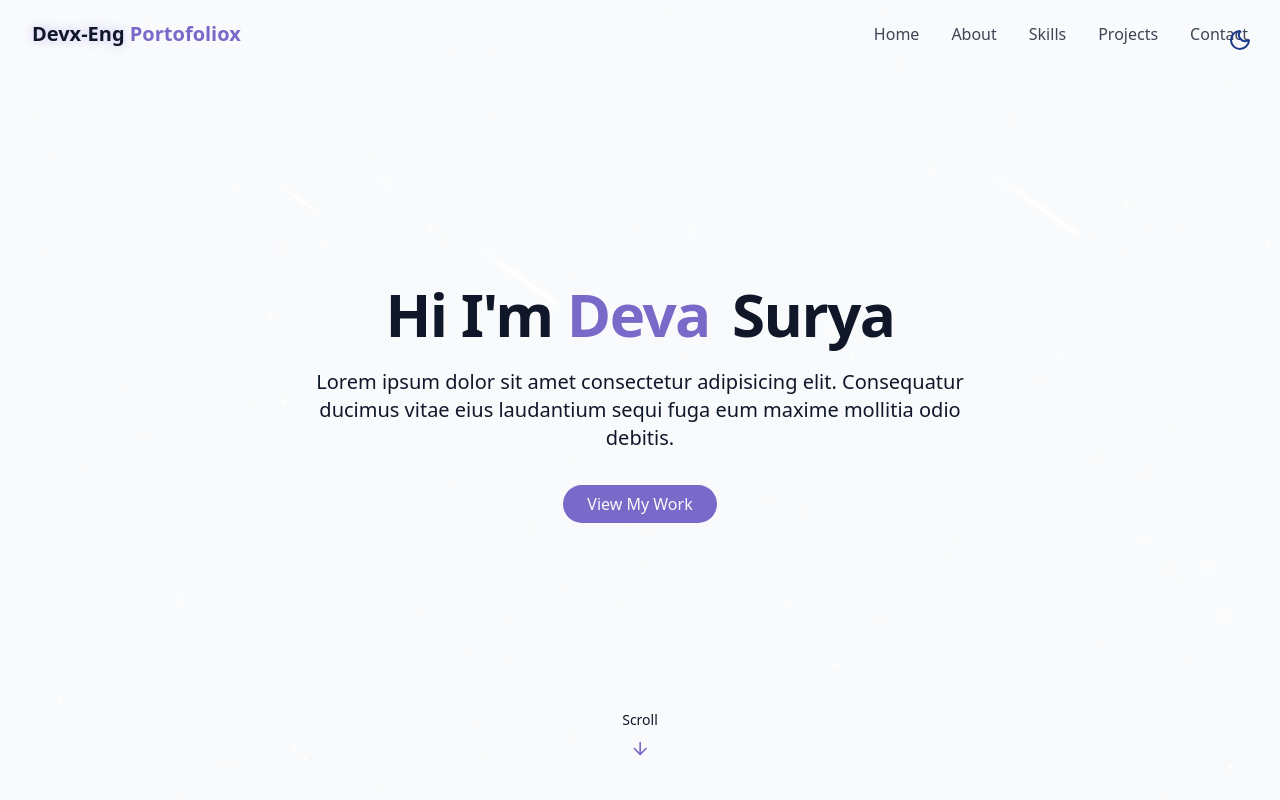
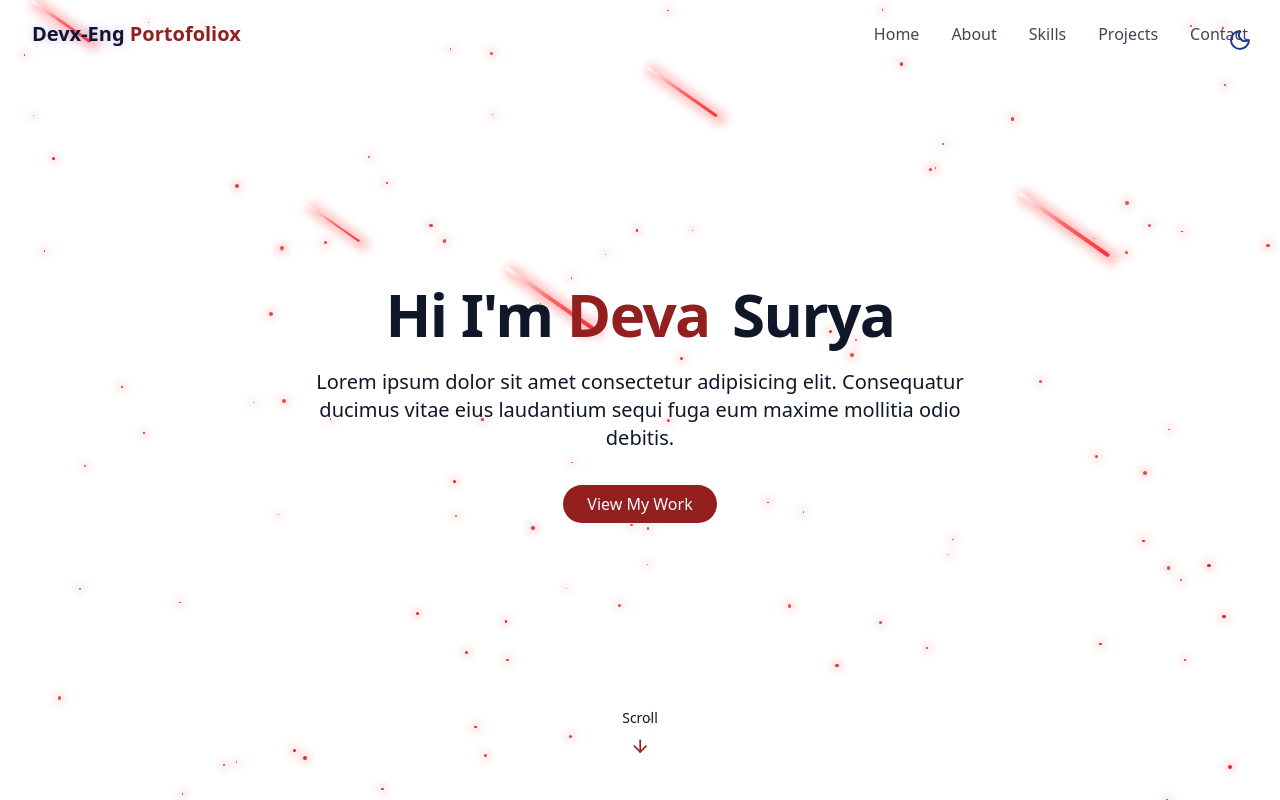
Before and after one commit to Devx-cloud/Portofolio, a React (Vite) app: page / in a window 1280 px wide. Shown: the top 800 px of the page. Built offline with nearby package versions, Linux system fonts and the light colour scheme.

Commit message:
replace theme color

```diff
--- a/src/index.css
+++ b/src/index.css
@@ -59,15 +59,18 @@
     }
 
   }
+
   @keyframes meteor {
-    0%{
+    0% {
       transform: rotate(215deg) translateX(0);
       opacity: 1;
     }
-    70%{
+
+    70% {
       opacity: 1;
     }
-    100%{
+
+    100% {
       transform: rotate(215deg) translateX(-500px);
       opacity: 0;
 
@@ -76,58 +79,83 @@
   }
 }
 
-@layer base{
-  :root{
-    --background: 210 40% 98%;
-    --foreground: 222  47% 11%;
+@layer base {
+  :root {
+    /* --background-start: 0 80% 5%; */
+    /* atas: merah kehitaman */
+    /* --background-end: 0 70% 20%; */
+    /* --background: 210 40% 98%; */
+    --foreground: 222 47% 11%;
 
     --card: 0 0% 100%;
 
-    --primary: 250 47% 60%;
+    /* --primary: 250 47% 60%; */
+    --primary: 0 65% 35%;
     --primary-foreground: 210 40% 98%;
 
     --border: 214 32% 91%;
   }
-  .dark{
-    --background: 222 47% 4%;
-    --foreground: 213  31% 91%;
+
+  .dark {
+
+    /* --background: 222 47% 4%; */
+    --background-start: 0 70% 1%;
+    --background-end: 0 90% 7%;
+    --foreground: 213 31% 91%;
 
     --card: 222 47% 8%;
 
-    --primary: 250 65% 65%;
+    /* --primary: 250 65% 65%; */
+    --primary: 0 70% 35%;
     --primary-foreground: 213 31% 91%;
 
     --border: 217 33% 20%;
   }
-  * padding{
+
+  * padding {
     @apply border-border;
   }
-  html{
+
+  html {
     @apply scroll-smooth;
   }
-  body{
+
+  body {
     @apply bg-background text-foreground transition-colors duration-300;
     font-feature-settings: "rlig" 1, "calt" 1;
+
+    /* background: linear-gradient(to bottom,
+        hsl(var(--background-start)),
+        hsl(var(--background-end))); */
+    background: radial-gradient(
+    ellipse at bottom center,
+    hsl(var(--background-end)) 0%,
+    hsl(var(--background-start)) 100%
+  );
   }
 }
 
-@utility container{
+@utility container {
   margin-inline: auto;
   padding-inline: 2rem;
 
-  @media (width >= 640px){
+  @media (width >=640px) {
     max-width: 640px;
   }
-  @media (width >= 768px){
+
+  @media (width >=768px) {
     max-width: 768px;
   }
-  @media (width >= 1024px){
+
+  @media (width >=1024px) {
     max-width: 1024px;
   }
-  @media (width >= 1280px){
+
+  @media (width >=1280px) {
     max-width: 1280px;
   }
-  @media (width >= 1400px){
+
+  @media (width >=1400px) {
     max-width: 1400px;
   }
 }
@@ -136,9 +164,11 @@
   @apply relative;
   text-shadow: 0 0 10px rgba(167, 139, 250, 0.5)
 }
+
 @utility card-hover {
-  @apply transition-transform duration-300 ;
+  @apply transition-transform duration-300;
 }
+
 /* @utility card-hover {
   @apply transition-transform duration-300 hover: scale-[1.02] hover: shadow-lg;
 } */
@@ -149,26 +179,39 @@
   background-clip: padding-box;
   border: 1px solid transparent;
 }
+
 @utility cosmic-button {
-  @apply px-6 py-2 rounded-full bg-primary text-primary-foreground font-medium
-  transition-all duration-300 active:scale-95;
+  @apply px-6 py-2 rounded-full bg-primary text-primary-foreground font-medium transition-all duration-300 active:scale-95;
 }
+
 /* @utility cosmic-button {
   @apply px-6 py-2 rounded-full bg-primary text-primary-foreground font-medium
   transition-all duration-300 hover:shadow-[0_0_10px_rgba(139,92,246,0.5)]
   hover: scale-105 active:scale-95;
 } */
 
-@utility star {
+/* @utility star {
   @apply absolute rounded-full bg-white;
   box-shadow: 0 0 10px 2px rgba(255, 255, 255, 0.4);
 }
+
 @utility meteor {
   @apply absolute bg-linear-to-r from-white via-white to-transparent rounded-full;
   box-shadow: -5px 0px 10px 5px rgba(255, 255, 255, 0.3);
+} */
+
+@utility star {
+  @apply absolute rounded-full;
+  background: hsl(0, 70%, 50%); /* merah */
+  box-shadow: 0 0 10px 2px rgba(255, 50, 50, 0.4);
 }
 
-:root{
+@utility meteor {
+  @apply absolute bg-linear-to-r from-red-500 via-red-400 to-transparent rounded-full;
+  box-shadow: -5px 0px 10px 5px rgba(255, 50, 50, 0.3);
+}
+
+:root {
   max-width: 100%;
   margin: 0 auto;
   padding: 0;
--- a/src/pages/Home.jsx
+++ b/src/pages/Home.jsx
@@ -18,6 +18,8 @@ export const Home = () =>{
         <main>
             <HomeSection/>
             <AboutSection/>
+            <AboutSection/>
+            <AboutSection/>
         </main>
         {/* Footer */}
     </div>
```
